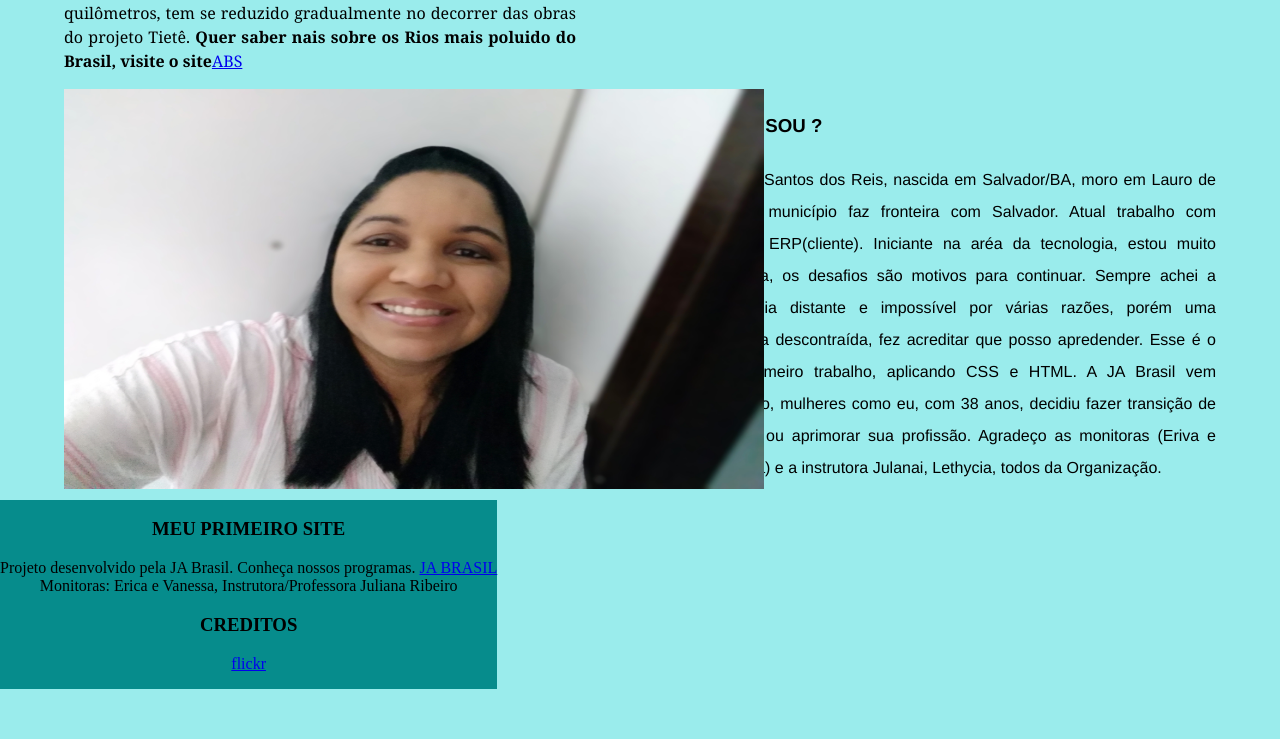
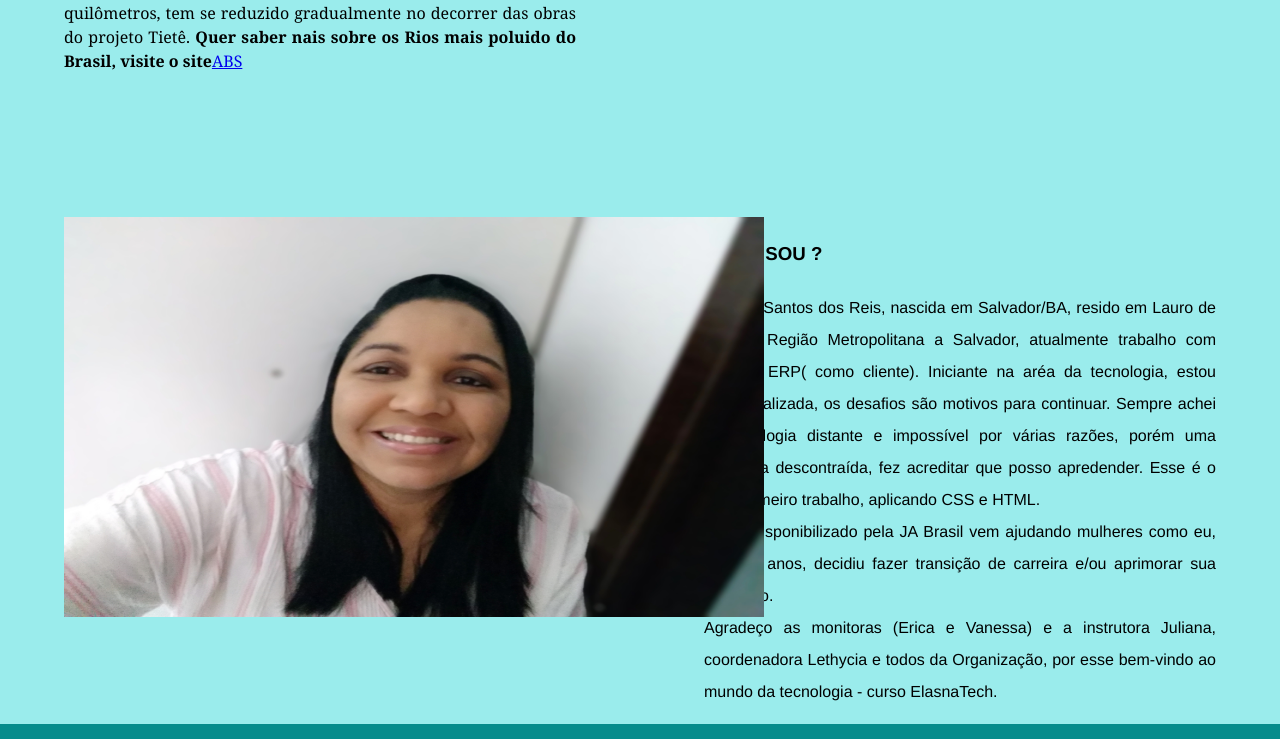
Before and after one commit to Reis15/Projeto-III, a plain HTML site: page index.html in a window 1280 px wide. Shown: the part 1608-2347 px from the top of the page. Before the commit the page ends 2297 px from the top, so only its background shows below. Drawn offline with Linux system fonts and the light colour scheme.

Commit message:
RETIRADO IMAGENS DA PASTA

```diff
--- a/estilos.css
+++ b/estilos.css
@@ -98,6 +98,7 @@ li:hover {
 .historia {
             float: right;
             width: 40%;
+            padding-top: 10%;
             padding-left: 5%;
             padding-right: 5%;
             text-align: justify;
@@ -116,5 +117,7 @@ footer {
         text-align: center;
         float: left;
         border: 2%;
+        width: 100%;
         background-color: rgb(6, 140, 140);
+        font-family: Impact, Haettenschweiler, 'Arial Narrow Bold', sans-serif;
 }
--- a/index.html
+++ b/index.html
@@ -44,7 +44,7 @@
 
     <section id="projeto" class="conteudo2">
             <div class="coluna">
-                    <img src="./imag/objetivos.jpg"alt="Objetivos de Desenvolvimento Sustentavel" width="700" height="500">
+                    <img src="./objetivos.jpg"alt="Objetivos de Desenvolvimento Sustentavel" width="700" height="500">
             </div>
             <div class="coluna">
                     <p class="texto">O ODS - um pacto global assinado por 193 países, que fazem parte da agenda 2030. São 17 ODS diferentes porém interligadas e conectadas, tem por objetivos o cumprimento de 169 metas para o Desenvolvimento Sustentável do Brasil e do Mundo.<br>Acesse o link e saiba mais <a href="http://www.undp.org/pt/brazil/objetivos-de-desenvolvimento-sustentavel" target="_blank">Objetivos de Desenvolvimento Sustentavel</a><br><p>Quase 35 milhões de pessoas vivem sem  água potável e cerca de 100 milhões não tem acesso a rede de esgoto (saneamento básico). Somente 50% do volume de esgoto recebe o tratamento, demais são despejados na natureza. Os municípios dos estados do Paraná, São Paulo e Minas Gerais ocupam as primeiras posições do ranking, liderados por Santos (SP). Entre os 20 piores estão municípios da região Norte, alguns do Nordeste e Rio de Janeiro. A última posição é ocupada por Macapá (AP).<a href="http:www12.senado.leg.br/noticias/infomaterias/2022/03/estudo-aponta-que-falta-de-saneamento-prejudica-mais-de-130-milhoes-de-brasileiros" target="_blank">Fonte: Agência Senado 25/03/2023.</a></p>
@@ -68,14 +68,14 @@
     <section id="sobremim" class="perfil">
             <div class="historia">
                 <h3>QUEM SOU ?</h3>
-                <p>Simone Santos dos Reis, nascida em Salvador/BA, moro em Lauro de Freitas, município faz fronteira com Salvador. Atual trabalho com sistema ERP(cliente).
-                    Iniciante na aréa da tecnologia, estou muito realizada, os desafios são motivos para continuar. Sempre achei a tecnologia distante e impossível por várias razões, porém uma conversa descontraída, fez acreditar que posso apredender. Esse é o meu primeiro trabalho, aplicando CSS e HTML.
-                    A JA Brasil vem ajudando, mulheres como eu, com 38 anos, decidiu fazer transição de carreira ou aprimorar sua profissão.
-                    Agradeço as monitoras (Eriva e Vanessa) e a instrutora Julanai, Lethycia, todos da Organização.
+                <p>Simone Santos dos Reis, nascida em Salvador/BA, resido em Lauro de Freitas, Região Metropolitana a Salvador, atualmente trabalho com sistema ERP( como cliente).
+                    Iniciante na aréa da tecnologia, estou muito realizada, os desafios são motivos para continuar. Sempre achei a tecnologia distante e impossível por várias razões, porém uma conversa descontraída, fez acreditar que posso apredender. Esse é o meu primeiro trabalho, aplicando CSS e HTML. <br>
+                    Curso disponibilizado pela  JA Brasil vem ajudando mulheres como eu, com 38 anos, decidiu fazer transição de carreira e/ou aprimorar sua profissão. <br>
+                    Agradeço as monitoras (Erica e Vanessa) e a instrutora Juliana, coordenadora Lethycia e todos da Organização, por esse bem-vindo ao mundo da tecnologia - curso ElasnaTech.
                     </p>
             </div>
             <div class="historia">
-                <img src="./imag/eu.jpg"alt="Minha Foto" width="700" height="400">
+                <img src="./eu.jpg"alt="Minha Foto" width="700" height="400">
             </div>
 
     </section>
```
Also changed, not shown: eu.jpg (renamed from imag/eu.jpg), objetivos.jpg (renamed from imag/objetivos.jpg).
